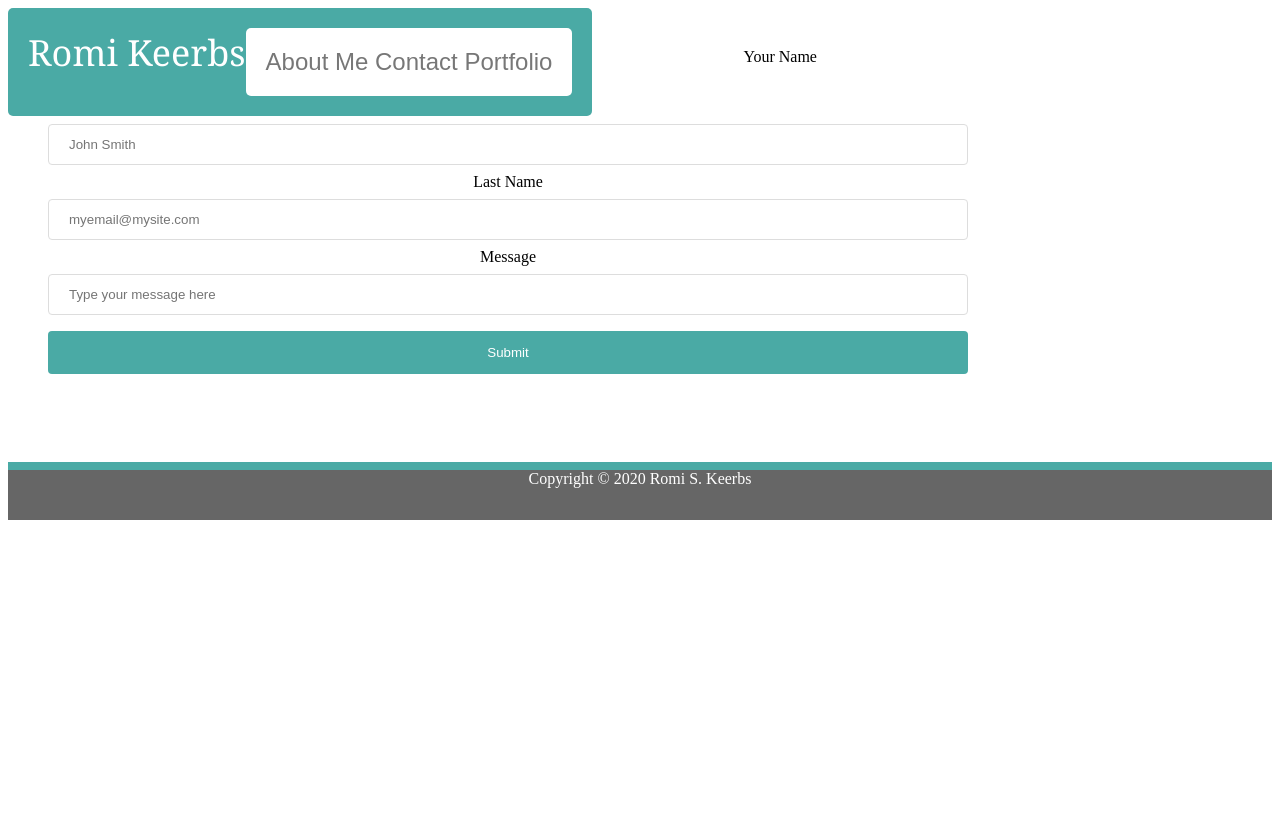
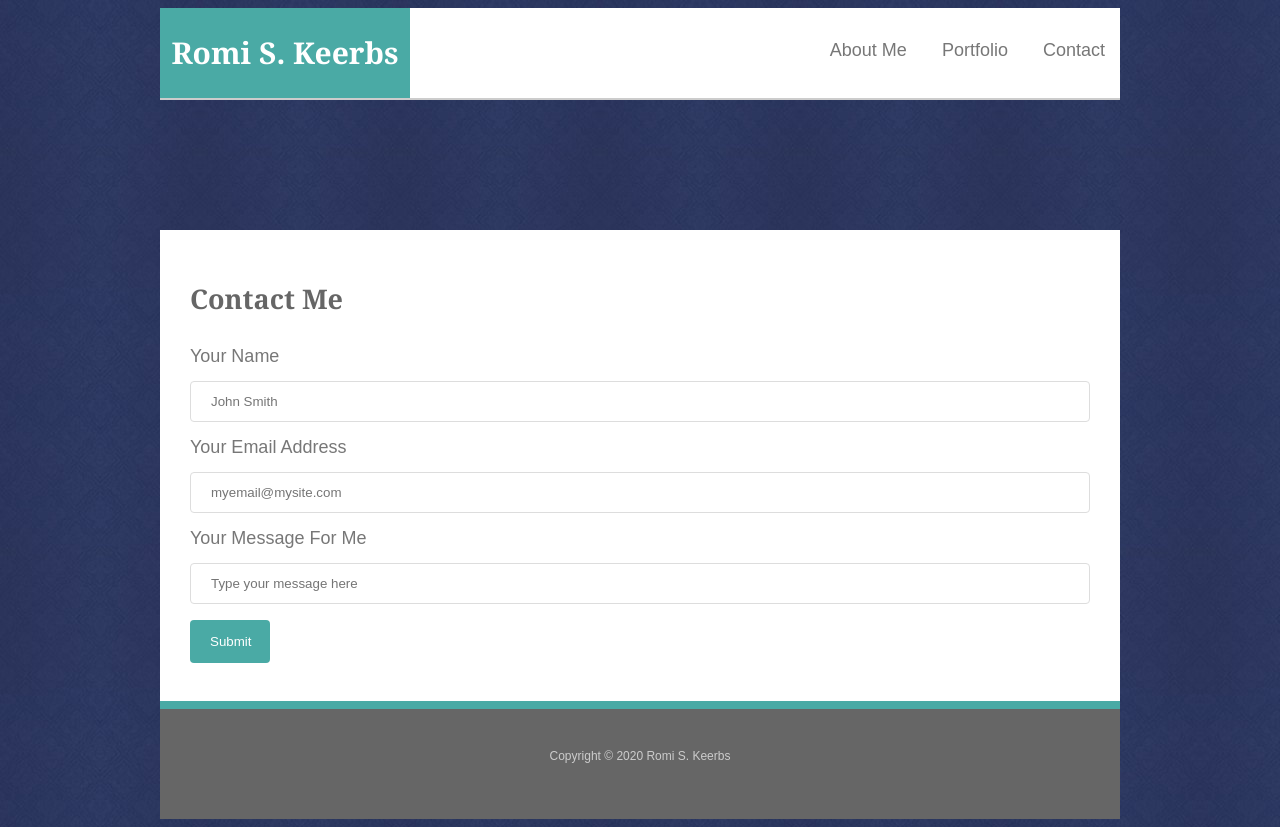
Before and after one commit to rskeerbs/rskeerbs.github.io, a plain HTML site: page contact.html in a window 1280 px wide. Before the commit the page ends 800 px from the top, so only its background shows below. Drawn offline with Linux system fonts and the light colour scheme.

Commit message:
redoing pages for portfolio

```diff
--- a/assets/css/style.css
+++ b/assets/css/style.css
@@ -1,28 +1,50 @@
 body {
-    background-image: url("assets/images/wallpaper.jpg");
+  font-family: Arial, "Helvetica Neue", Helvetica, sans-serif;
+  font-size: 18px;
+  line-height: 34px;
+  color: #777777;
+  background: url("../images/wallpaper.jpg");
 }
 
-header {
+.container {
   max-width: 960px;
+  margin: 0 auto;
   position: center;
-    background-color: white;
+  }
+
+
+#page-head {
+
+  width: 960px;
+  margin: 0 auto;
+  overflow: auto;
+  color: #ffffff;
+  background: #ffffff;
+  border-bottom: 2px solid #cccccc;
+}
+
+#name {
+  float: left;
+  width: 250px;
+  height: 90px;
+  font-family: Georgia, Times, "Times New Roman", serif;
+  font-size: 30px;
+  font-weight: 700;
+  line-height: 90px;
+  color: #ffffff;
+  text-align: center;
+  text-decoration: none;
+  background: #4aaaa5;
+}
+
+nav {
+  float: right;
+  margin-top: 25px;
 
 }
 
-.name {
-    color: white;
-    background-color: #4aaaa5;
-    font-size: 36px;
-    font-family: 'Georgia', Times, 'Times New Roman', serif;
-    float: left;
-}
-
-.nav {
-
-    float: right;
-    background-color: white;
-    font-size: 24px;
-    font-family: 'Arial', 'Helvetica Neue', Helvetica, sans-serif;
+nav a {
+  padding: 15px;
 }
 
 a:link {
@@ -45,40 +67,36 @@ a:link {
   text-decoration: none;
 }
 
-.wrapper {
-    max-width: 960px;
-    min-height: 100%;
-    margin-bottom: -50px;
-    padding 20px;
-    text-align: center;
-    background-color: white;
-    border-color: #dddddd;
-}
-.content {
-    display: inline-block
-    box-sizing: border-box;
 
+h1 {
+  color: #666666;
+  font-family: Georgia, Times, "Times New Roman", serif;
 }
 
-.pagehead {
-    color: #4aaaa5;
-    background-color: white;
-    font-family: 'Georgia', Times, 'Times New Roman', serif;
+footer {
+  padding: 30px 0;
+  font-size: 12px;
+  clear: both;
+  color: #cccccc;
+  text-align: center;
+  background: #666666;
+  border-top: 8px solid #4aaaa5;
+  height: 50px;
+  width: 960px;
+  margin: 0 auto;
+}
 
+#main-container {
+  padding-top: 130px;
+  position: center;
+  width: 960px;
 }
-p {
-    color: #777777;
-    font-family: 'Arial', 'Helvetica Neue', Helvetica, sans-serif;
-}
-.footer {
-    border-top: 8px solid #4aaaa5;
-    color: white;
-    background-color: #666666;
-    text-align: center;
-}
-.footer,
-.push {
-  height: 50px;
+
+.main-section {
+  float: left;
+  max-width: 960px;
+  background: #ffffff;
+  padding: 30px;
 }
 
 input[type=text], select {
@@ -92,7 +110,7 @@ input[type=text], select {
 }
 
 input[type=submit] {
-    width: 100%;
+  width: 80px;
   background-color: #4aaaa5;
   color: white;
   padding: 14px 20px;
@@ -105,9 +123,3 @@ input[type=text], select {
 input[type=submit]:hover {
   background-color: #777777;
 }
-
-  div {
-    border-radius: 5px;
-    background-color: white;
-    padding: 20px;
-  }
--- a/contact.html
+++ b/contact.html
@@ -2,39 +2,51 @@
 <html lang="en">
 
     <head>
-    <meta charset="utf-8">
-
+        <meta charset="UTF-8">
         <title>Romi Keerbs' Portfolio Pages</title>
         <link rel="stylesheet" type="text/css" href="assets/css/style.css">
-
       </head>
 
       <body>
 
-        <header>
-            <div class="name">Romi Keerbs</h1></class> <div class="nav"><a href="...">  About Me  </a><a href="...">  Contact  </a><a href="portfolio.html">  Portfolio  </a></class>
+        <header id="page-head">
+          <div class="container">
+            <a href="index.html" id="name">Romi S. Keerbs</a>
+            <nav>
+              <a href="index.html">About Me</a>
+              <a href="portfolio.html">Portfolio</a>
+              <a href="...">Contact</a>
+            </nav>
+          </div>
         </header>
 
-         <div class="wrapper">
+        <div id="main-container" class="container">
+          <section class="main-section">
+            <h1>Contact Me</h1>
 
-        <section id="content">
-            <div>
             <form action="/action_page.php">
               <label for="name">Your Name</label>
-                  <input type="text" id="name" name="name" placeholder="John Smith">
+              <input type="text" id="your-name" name="your-name" placeholder="John Smith">
 
-                  <label for="lname">Last Name</label>
+              <label for="lname">Your Email Address</label>
               <input type="text" id="email" name="email" placeholder="myemail@mysite.com">
 
-                  <label for="message">Message</label>
+              <label for="message">Your Message For Me</label>
               <input type="text" id="message" name="message" placeholder="Type your message here">
+
 
               <input type="submit" value="Submit">
             </form>
-              </div></section>
+
+          </section>
+
         </div>
-        <div class="push"></div>
-    <footer class="footer">Copyright © 2020 Romi S. Keerbs</footer>
 
+        <footer>
+          <div class="container">
+            Copyright &copy; 2020 Romi S. Keerbs
+          </div>
+        </footer>
+      </body>
 
-</body>
+      </html>
```
Also changed, not shown: index.html (+34 -17 lines), portfolio.html (+22 -10 lines). Lines whose indentation alone changed are shown as unchanged.
